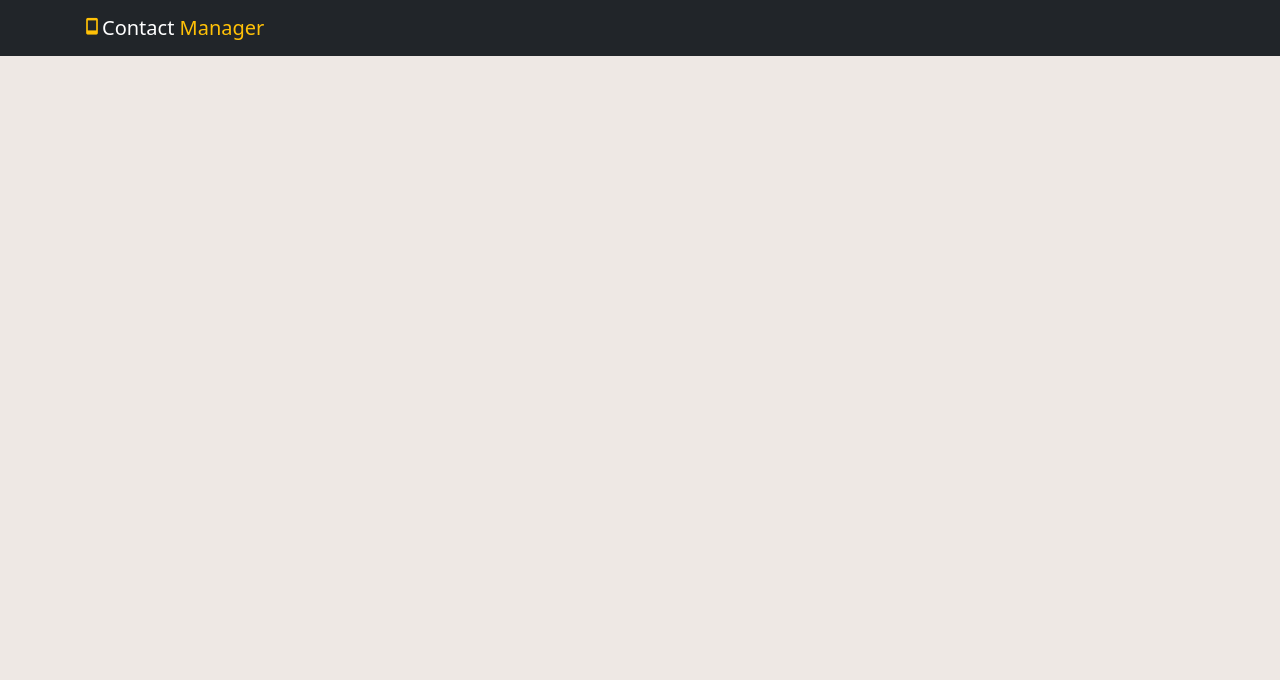
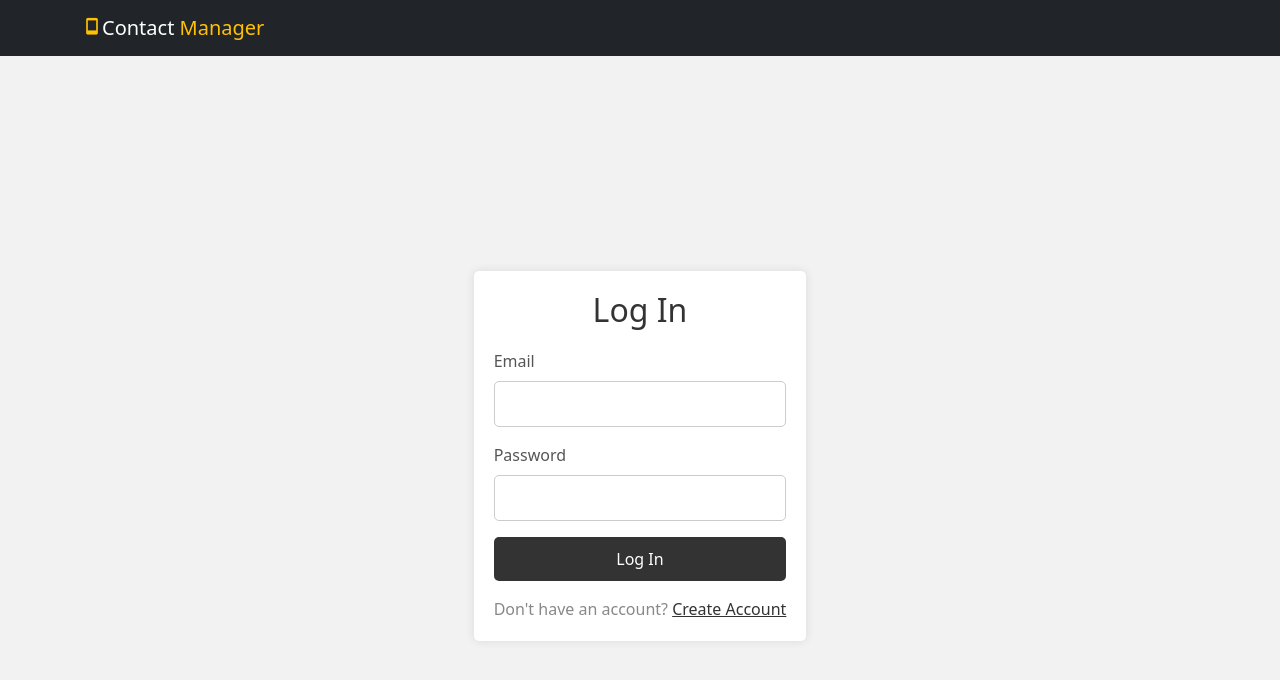
Before and after one commit to slystersanto/CONTACT-MANAGER-FRONTEND, a React (Create React App) app: page /login in a window 1280 px wide. Before the commit this address had no page. Shown: the top 680 px of the page. Built offline with nearby package versions, Linux system fonts and the light colour scheme.

Commit message:
login aded

```diff
--- a/src/App.js
+++ b/src/App.js
@@ -7,6 +7,8 @@ import AddContact from './Compnents/AddContact';
 import EditContact from './Compnents/EditContact';
 import ViewContact from './Compnents/ViewContact';
 import Spinner from './Compnents/Spinner';
+import Login from './Compnents/Login';
+import Register from './Compnents/Register';
 
 const App = () => {
   return (
@@ -14,13 +16,15 @@ const App = () => {
 
       <Navbar />
       <Routes>
-        <Route path={"/"} element={<Navigate to={"/contactlist"}/>}/>
-        <Route path={"/contactlist"} element={<ContactList />} />
-        <Route path={"/addcontact"} element={<AddContact />} />
-        <Route path={"/viewcontact/:contactId"} element={<ViewContact />} />
-        <Route path={"/editcontact/:contactId"} element={<EditContact />} />
+  <Route path={"/"} element={<Navigate to={"/login"}/>}/>
+  <Route path={"/contactlist"} element={<ContactList />} />
+  <Route path={"/addcontact"} element={<AddContact />} />
+  <Route path={"/viewcontact/:contactId"} element={<ViewContact />} />
+  <Route path={"/editcontact/:contactId"} element={<EditContact />} />
+  <Route path={"/login"} element={<Login />} />
+  <Route path={"/register"} element={<Register />} />
+</Routes>
 
-      </Routes>
 
     </React.Fragment>
   );
--- a/src/Compnents/ContactList.js
+++ b/src/Compnents/ContactList.js
@@ -20,7 +20,7 @@ const ContactList = () => {
   const handleDelete = async (contactid) => {
     try {
       setLoading(true);
-      await axios.delete(`http://localhost:9000/user-delete/${contactid}`);
+      await axios.delete(`https://contact-manager-backend-phlc.onrender.com/user-delete/${contactid}`);
       const updatedUserList = userList.filter(user => user.id !== contactid);
       console.log(updatedUserList);
       setUserlist(updatedUserList);
--- a/src/Compnents/EditContact.js
+++ b/src/Compnents/EditContact.js
@@ -55,7 +55,7 @@ const navigate=useNavigate();
   useEffect(()=>{
     const editcontact= async ()=>{
       try {
-        const view=await axios.get(`http://localhost:9000/user-edit/${contactId}`)
+        const view=await axios.get(`https://contact-manager-backend-phlc.onrender.com/user-edit/${contactId}`)
       formik.setValues({
         name:view.data.name,
         photo:view.data.photo,
--- /dev/null
+++ b/src/Compnents/Login.js
@@ -0,0 +1,67 @@
+import React, { useState } from 'react';
+import axios from 'axios';
+import { Link } from 'react-router-dom';
+import { useFormik } from 'formik';
+import { useNavigate } from 'react-router-dom';
+import './login.css'
+
+const Login = () => {
+  const navigate=useNavigate();
+  const formik = useFormik({
+
+  initialValues: {
+    email: "",
+    password: "",
+  },
+  onSubmit:async (values)=>{
+      try {
+      const login= await axios.post("http://localhost:9000/login",values);
+      window.localStorage.setItem("token",login.data.token)
+      navigate("/contactlist")
+      } catch (error) {
+          alert("Login failed")
+          console.log(error);
+      }
+
+  }
+});
+
+  return (
+    <div className="login-container">
+      <div className="login-form-container">
+        <h2>Log In</h2>
+        <form onSubmit={formik.handleSubmit}>
+          <label htmlFor="email">Email</label>
+          <input
+            type="email"
+            id="email"
+            name="email"
+            value={formik.values.email}
+            onChange={formik.handleChange}
+            required
+          />
+
+          <label htmlFor="password">Password</label>
+          <input
+            type="password"
+            id="password"
+            name="password"
+            value={formik.values.password}
+            onChange={formik.handleChange}
+            required
+          />
+
+          <button type="submit">Log In</button>
+        </form>
+        <div className="login-options">
+          <Link to="forget-password"></Link>
+          <span>
+            Don't have an account? <Link to="/register">Create Account</Link>
+          </span>
+        </div>
+      </div>
+    </div>
+  );
+};
+
+export default Login;
--- /dev/null
+++ b/src/Compnents/Register.js
@@ -0,0 +1,87 @@
+import React, { useState } from "react";
+import { Link } from "react-router-dom";
+import axios from "axios";
+
+const RegisterPage = () => {
+  const [email, setEmail] = useState("");
+  const [password, setPassword] = useState("");
+  const [confirmPassword, setConfirmPassword] = useState("");
+  const [error, setError] = useState("");
+
+  const handleSubmit = async (e) => {
+    e.preventDefault();
+    if (password !== confirmPassword) {
+      setError("Passwords do not match");
+      return;
+    }
+    try {
+      const res = await axios.post("http://localhost:9000/register", { email, password });
+      console.log(res.data);
+      alert('Registered Successfully');
+      setEmail("");
+      setPassword("");
+      setConfirmPassword("");
+      setError("");
+    } catch (err) {
+      console.error(err);
+      setError("Error creating user");
+    }
+  };
+
+  return (
+    <div style={{ display: "flex", justifyContent: "center", alignItems: "center", minHeight: "100vh", backgroundColor: "#f2f2f2" }}>
+      <div style={{ maxWidth: "400px", padding: "40px", backgroundColor: "#fff", boxShadow: "0 0 10px rgba(0, 0, 0, 0.1)", borderRadius: "5px", textAlign: "center" }}>
+        <h1 style={{ marginBottom: "20px", color: "#333", fontSize: "28px" }}>Register Here</h1>
+        <form onSubmit={handleSubmit}>
+          <div>
+            <label htmlFor="email" style={{ textAlign: "left", marginBottom: "12px", color: "#555", fontSize: "14px" }}>Email:</label>
+            <input
+              type="email"
+              value={email}
+              onChange={(e) => setEmail(e.target.value)}
+              id="email"
+              name="email"
+              required
+              style={{ padding: "12px", border: "1px solid #ccc", borderRadius: "5px", marginBottom: "16px", width: "100%", fontSize: "16px" }}
+            />
+          </div>
+
+          <div>
+            <label htmlFor="password" style={{ textAlign: "left", marginBottom: "12px", color: "#555", fontSize: "14px" }}>Password:</label>
+            <input
+              type="password"
+              value={password}
+              onChange={(e) => setPassword(e.target.value)}
+              id="password"
+              name="password"
+              required
+              style={{ padding: "12px", border: "1px solid #ccc", borderRadius: "5px", marginBottom: "16px", width: "100%", fontSize: "16px" }}
+            />
+          </div>
+          <div>
+            <label htmlFor="confirmPassword" style={{ textAlign: "left", marginBottom: "12px", color: "#555", fontSize: "14px" }}>Confirm Password:</label>
+            <input
+              type="password"
+              value={confirmPassword}
+              onChange={(e) => setConfirmPassword(e.target.value)}
+              id="confirmPassword"
+              name="confirmPassword"
+              required
+              style={{ padding: "12px", border: "1px solid #ccc", borderRadius: "5px", marginBottom: "16px", width: "100%", fontSize: "16px" }}
+            />
+          </div>
+          <button type="submit" style={{ padding: "12px 20px", backgroundColor: "#333", color: "#fff", border: "none", borderRadius: "5px", cursor: "pointer", fontSize: "16px", transition: "background-color 0.3s ease" }}>
+            Register
+          </button>
+        </form>
+        <div style={{ marginTop: "16px", fontSize: "14px", color: "#888" }}>
+          <span>
+            Already have an account? <Link to="/" style={{ color: "#333", textDecoration: "none", transition: "color 0.3s ease" }}>Login</Link>
+          </span>
+        </div>
+      </div>
+    </div>
+  );
+};
+
+export default RegisterPage;
--- /dev/null
+++ b/src/Compnents/login.css
@@ -0,0 +1,81 @@
+.login-container {
+    display: flex;
+    justify-content: center;
+    align-items: center;
+    height: 100vh;
+    background-color: #f2f2f2;
+  }
+
+  .login-form-container {
+    max-width: 400px;
+    padding: 20px;
+    background-color: #fff;
+    box-shadow: 0 0 10px rgba(0, 0, 0, 0.1);
+    border-radius: 5px;
+    text-align: center;
+  }
+
+  .login-form-container h2 {
+    margin-bottom: 20px;
+    color: #333;
+  }
+
+  .login-form-container form {
+    display: flex;
+    flex-direction: column;
+  }
+
+  .login-form-container label {
+    text-align: left;
+    margin-bottom: 8px;
+    color: #555;
+  }
+
+  .login-form-container input {
+    padding: 10px;
+    border: 1px solid #ccc;
+    border-radius: 5px;
+    margin-bottom: 16px;
+  }
+
+  .login-form-container button {
+    padding: 10px 20px;
+    background-color: #333;
+    color: #fff;
+    border: none;
+    border-radius: 5px;
+    cursor: pointer;
+  }
+
+  .login-form-container button:hover {
+    background-color: #555;
+  }
+
+  .login-options {
+    margin-top: 16px;
+  }
+
+  .login-options span {
+    color: #888;
+  }
+
+  .login-options a {
+    color: #333;
+    text-decoration: underline;
+  }
+
+  /* Animations */
+  @keyframes fadeIn {
+    0% {
+      opacity: 0;
+      transform: translateY(-10px);
+    }
+    100% {
+      opacity: 1;
+      transform: translateY(0);
+    }
+  }
+
+  .login-form-container {
+    animation: fadeIn 0.5s ease;
+  }
```
Also changed, not shown: src/Compnents/register.css (added).
